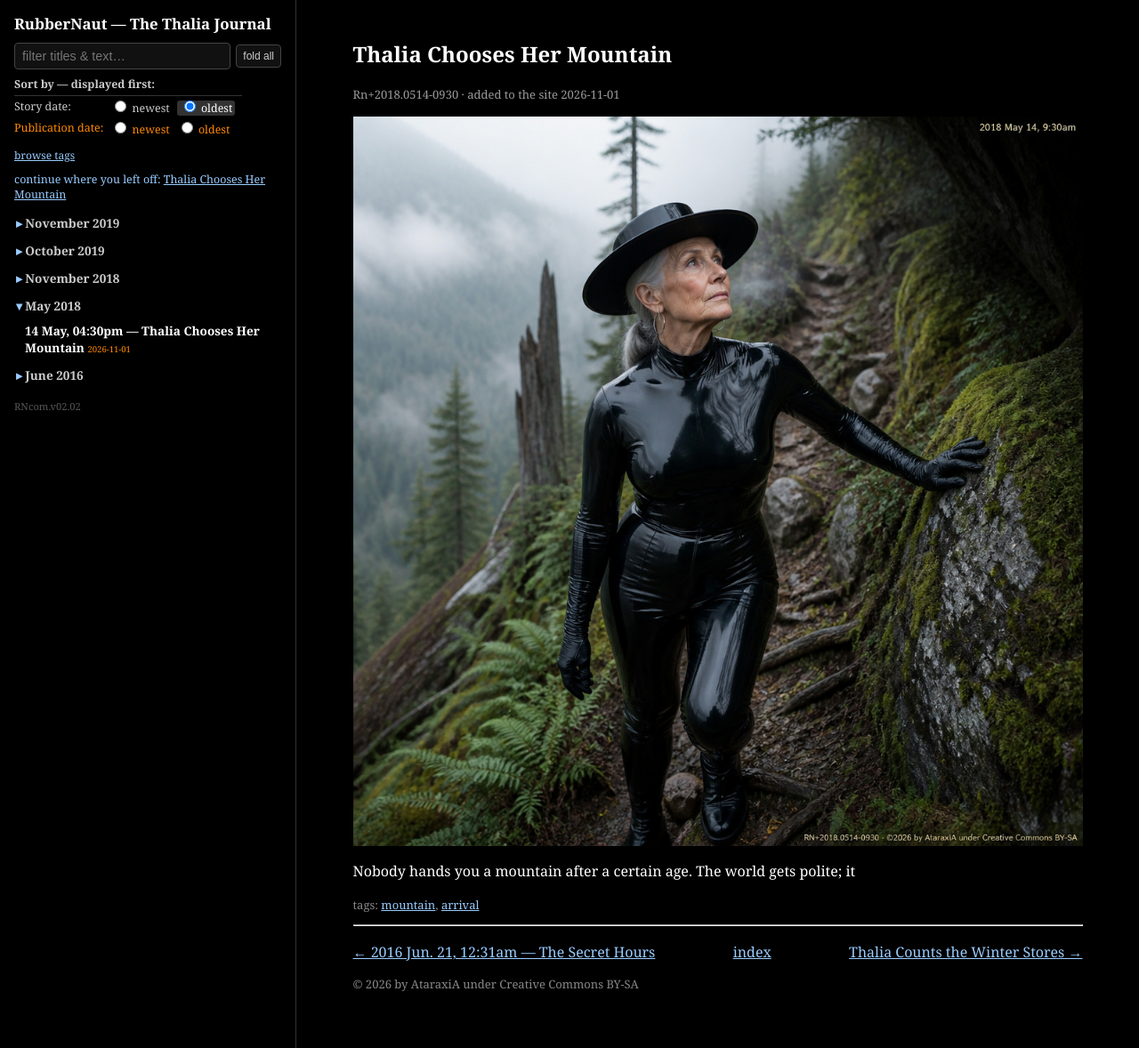
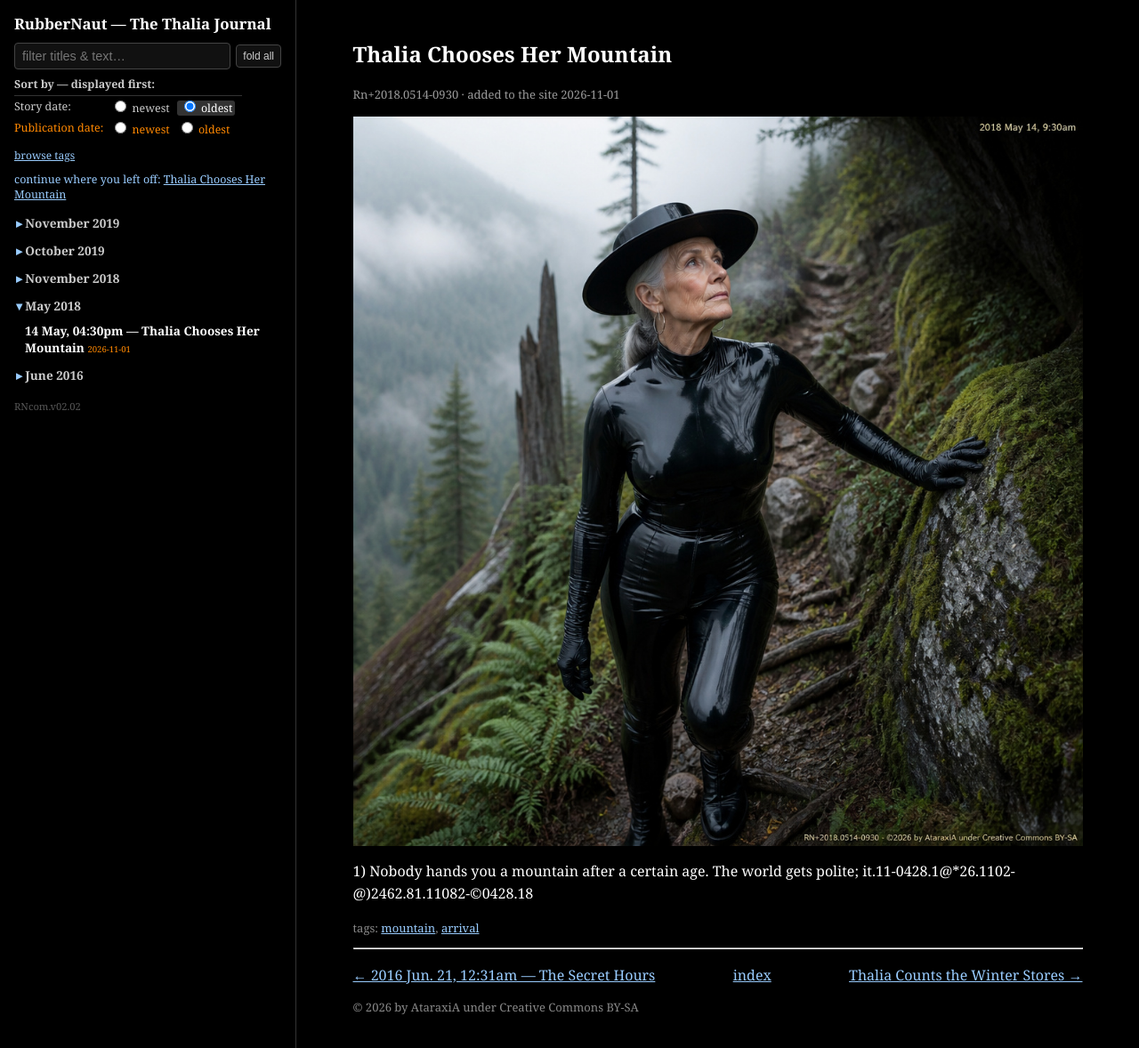
Before and after one commit to AtaraxiA22/RubberNaut, a Jekyll site: the page built from _posts/2018-05-14-2018-may-14-9-30am-thalia-chooses-her-mountain.md, in a window 1280 px wide and 1178 px high. Shown: the whole window at 89% size. Built offline with Jekyll 4.4.1, drawn with Linux system fonts in a browser that asks for light colours.

Commit message:
this is commit message @26.1102-0449.17

```diff
--- a/_posts/2018-05-14-2018-may-14-9-30am-thalia-chooses-her-mountain.md
+++ b/_posts/2018-05-14-2018-may-14-9-30am-thalia-chooses-her-mountain.md
@@ -8,4 +8,4 @@ tags: ["mountain", "arrival"]
 published: "2026-11-01"
 ---
 
-Nobody hands you a mountain after a certain age. The world gets polite; it
+1) Nobody hands you a mountain after a certain age. The world gets polite; it.11-0428.1@*26.1102-@)2462.81.11082-©0428.18
```
Also changed, not shown: _posts/2016-06-21-2016-jun-21-12-30am-the-secret-hours.md (deleted, +0 -9 lines), _posts/2019-10-31-witch-and-the-familiar.md (+1 -1 lines).
